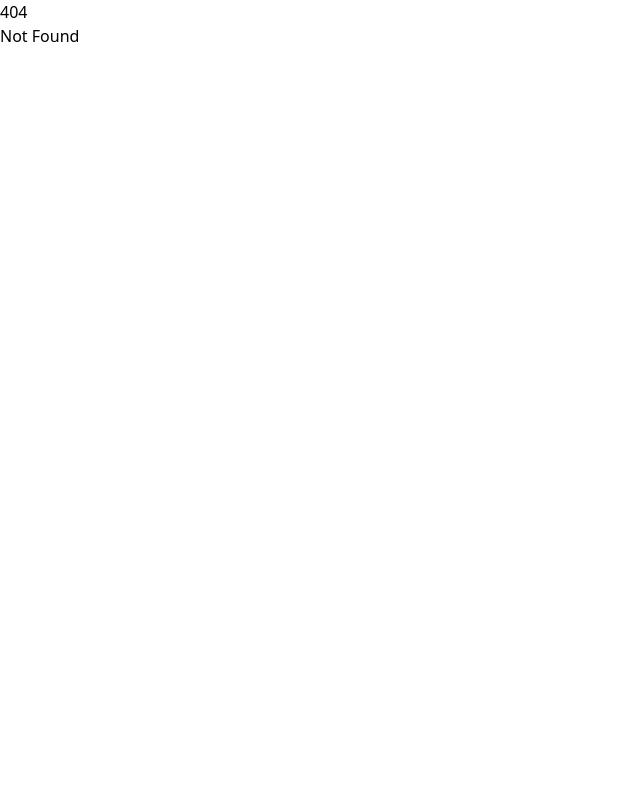
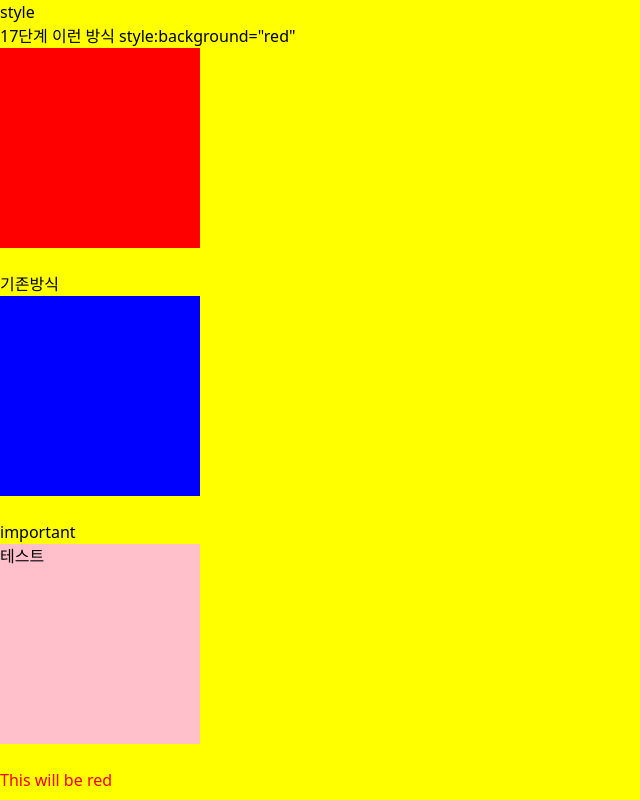
Before and after one commit to DongJae-Go-FE/svelte5, a SvelteKit app: page /style in a window 1280 px wide. Before the commit this address had no page. Shown: the top 800 px of the page, without its empty margins (0-640 px from the left). Built offline with nearby package versions, Linux system fonts and the light colour scheme.

Commit message:
스크롤 이벤트

```diff
--- /dev/null
+++ b/src/routes/style/+page.svelte
@@ -0,0 +1,40 @@
+<script lang="ts">
+</script>
+
+<h1>style</h1>
+
+<a href="/">17단계</a>
+이런 방식 style:background="red"
+<div style:background="red"></div>
+<br />
+기존방식
+<div style="background: blue;"></div>
+<br />
+important
+<p class="test" style:background|important="pink">테스트</p>
+<br />
+<div style="color: blue;" style:color="red">This will be red</div>
+지시어가 먼저
+
+
+<a href="/window">17단계</a>
+<style>
+	.test {
+		width: 200px;
+		height: 200px;
+
+		background-color: bisque;
+	}
+
+	div {
+		width: 200px;
+		height: 200px;
+	}
+	/* 전역으로 가능 */
+	:global(body) {
+		padding: 0;
+		margin: 0;
+
+		background-color: yellow;
+	}
+</style>
--- a/src/routes/use/+page.svelte
+++ b/src/routes/use/+page.svelte
@@ -21,3 +21,5 @@
 
 
 <div use:myaction>...</div>
+
+<a href="/style">16단계</a>
--- /dev/null
+++ b/src/routes/window/+page.svelte
@@ -0,0 +1,22 @@
+<script lang="ts">
+	function handleKeydown(event: KeyboardEvent) {
+		alert(`pressed the ${event.key} key`);
+	}
+
+	let y = $state(0);
+
+	$effect(() => {
+		console.log(y, '테스트');
+	});
+</script>
+
+<h1>window</h1>
+window.addEventListener
+<div></div>
+<svelte:window onkeydown={handleKeydown} bind:scrollY={y} />
+
+<style>
+	div {
+		height: 200dvh;
+	}
+</style>
```
